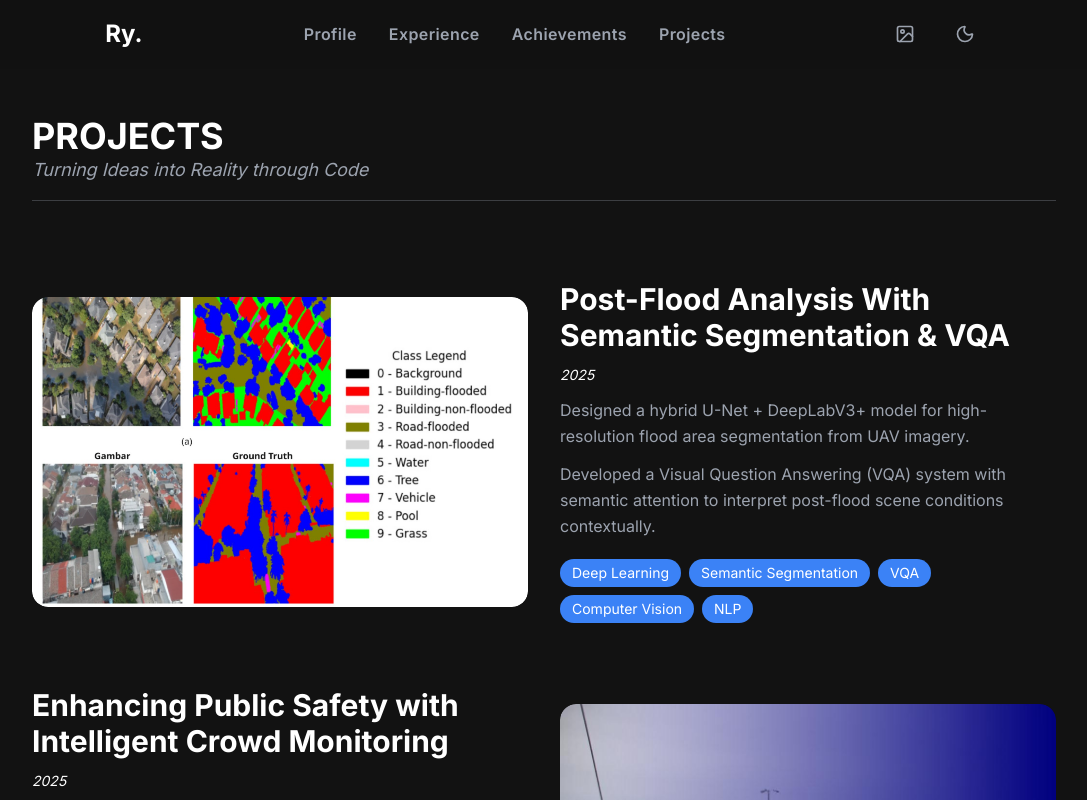
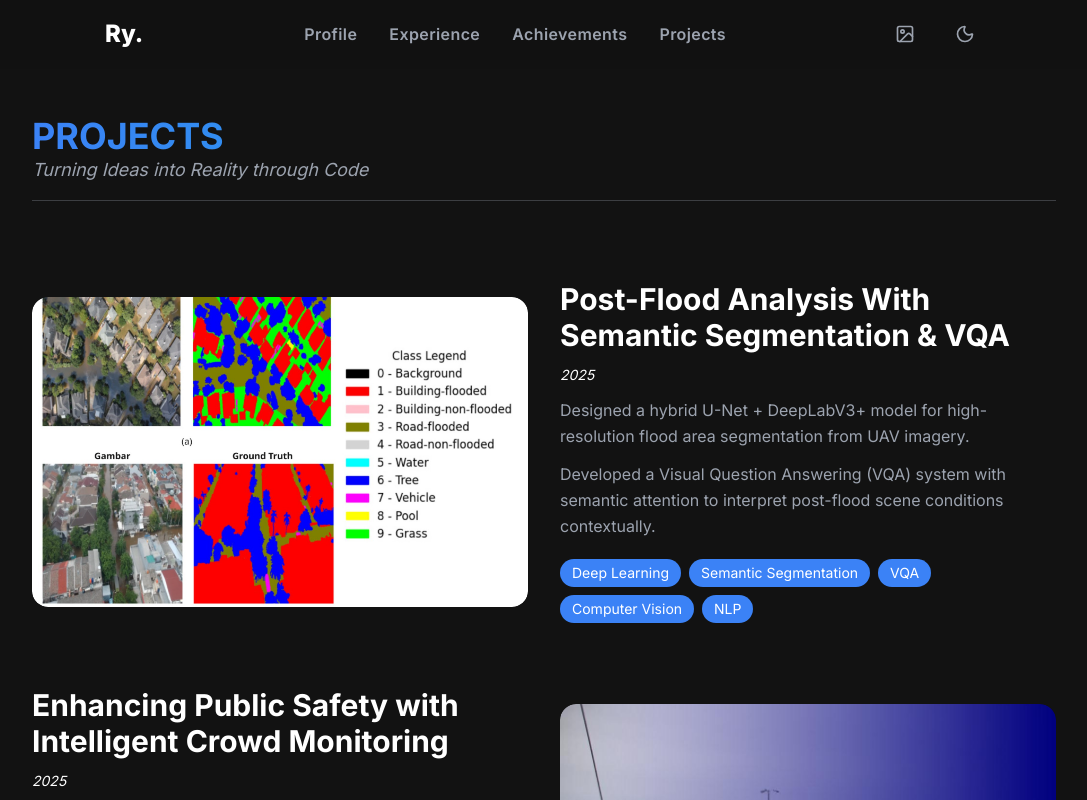
Before and after one commit to rynfkn/ryanfikri, a React (Vite) app: page /projects in a window 1280 px wide. Shown: the top 800 px of the page, without its empty margins (96-1183 px from the left). Built offline with nearby package versions, Linux system fonts and the light colour scheme.

Commit message:
fix: restore text-gradient and Inter weight 800 until page redesigns complete

```diff
--- a/src/index.css
+++ b/src/index.css
@@ -1,4 +1,4 @@
-@import url('https://fonts.googleapis.com/css2?family=Inter:wght@300;400;500;600;700&family=JetBrains+Mono:wght@400;600&display=swap');
+@import url('https://fonts.googleapis.com/css2?family=Inter:wght@300;400;500;600;700;800&family=JetBrains+Mono:wght@400;600&display=swap');
 @import "tailwindcss";
 
 :root {
@@ -31,3 +31,10 @@ html, body, #root {
 .font-mono {
   font-family: 'JetBrains Mono', monospace;
 }
+
+.text-gradient {
+  background: linear-gradient(90deg, var(--color-primary), var(--color-secondary));
+  -webkit-background-clip: text;
+  background-clip: text;
+  -webkit-text-fill-color: transparent;
+}
```
